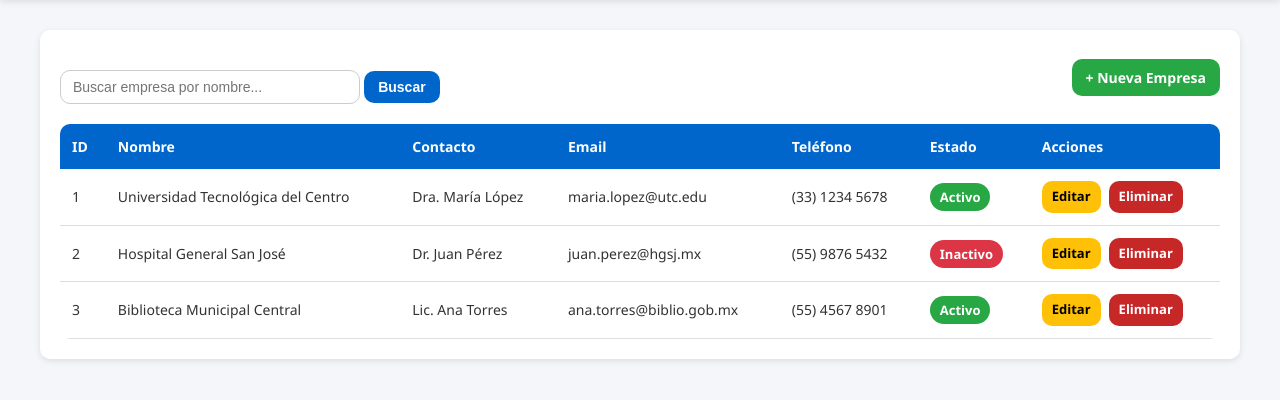
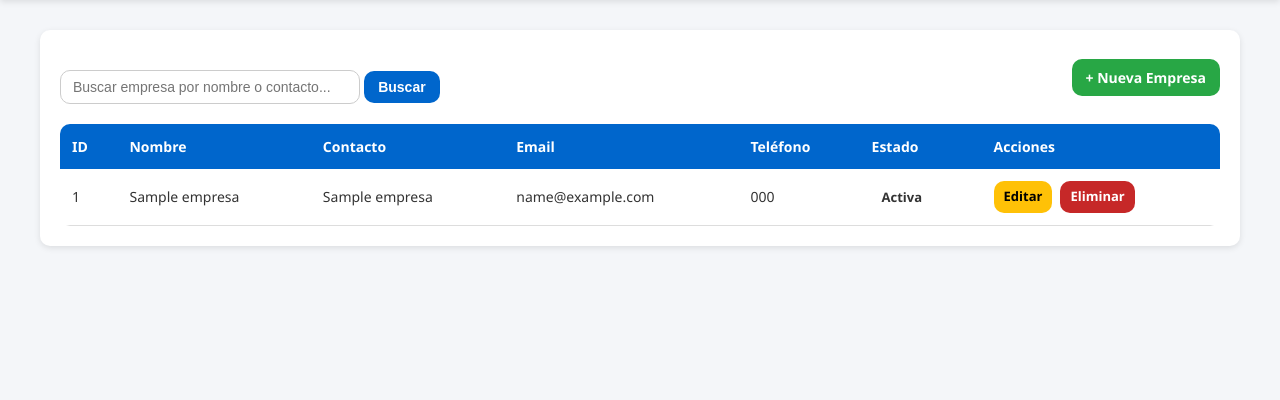
Before and after one commit to hectorgrm/vinculacion, a PHP site: page /serviciosocial/view/empresas/empresa_list.php in a window 1280 px wide. Shown: the part 97-497 px from the top of the page. Run offline with PHP 8.4, Linux system fonts and the light colour scheme; tables that the repository leaves empty or names only in its code hold one stand-in row (values such as "Sample post").

Commit message:
Empresa_list.php
Empresa list se puede visualizar desde la BD correctamente
Controller y Model hacen coneccion

```diff
--- a/serviciosocial/controller/EmpresaController.php
+++ b/serviciosocial/controller/EmpresaController.php
@@ -0,0 +1,53 @@
+<?php
+
+declare(strict_types=1);
+
+namespace Serviciosocial\Controller;
+
+require_once __DIR__ . '/../model/EmpresaModel.php';
+require_once __DIR__ . '/../../common/model/db.php';
+
+use Common\Model\Database;
+use InvalidArgumentException;
+use PDO;
+use Serviciosocial\Model\EmpresaModel;
+
+class EmpresaController
+{
+    private EmpresaModel $empresaModel;
+
+    public function __construct(?PDO $pdo = null)
+    {
+        if ($pdo === null) {
+            $pdo = Database::getConnection();
+        }
+
+        $this->empresaModel = new EmpresaModel($pdo);
+    }
+
+    /**
+     * @return array<int, array<string, mixed>>
+     */
+    public function listEmpresas(?string $search = null): array
+    {
+        $term = $search !== null ? trim($search) : null;
+
+        if ($term === '') {
+            $term = null;
+        }
+
+        return $this->empresaModel->fetchAll($term);
+    }
+
+    /**
+     * @return array<string, mixed>|null
+     */
+    public function findEmpresa(int $id): ?array
+    {
+        if ($id <= 0) {
+            throw new InvalidArgumentException('El identificador de la empresa debe ser un número positivo.');
+        }
+
+        return $this->empresaModel->findById($id);
+    }
+}
--- a/serviciosocial/model/EmpresaModel.php
+++ b/serviciosocial/model/EmpresaModel.php
@@ -0,0 +1,81 @@
+<?php
+
+declare(strict_types=1);
+
+namespace Serviciosocial\Model;
+
+use PDO;
+
+class EmpresaModel
+{
+    private PDO $pdo;
+
+    public function __construct(PDO $pdo)
+    {
+        $this->pdo = $pdo;
+    }
+
+    /**
+     * @return array<int, array<string, mixed>>
+     */
+    public function fetchAll(?string $search = null): array
+    {
+        $sql = <<<'SQL'
+            SELECT id,
+                   nombre,
+                   contacto_nombre,
+                   contacto_email,
+                   telefono,
+                   direccion,
+                   estado,
+                   creado_en
+            FROM ss_empresa
+        SQL;
+
+        $params = [];
+
+        if ($search !== null && $search !== '') {
+            $sql .= ' WHERE (nombre LIKE :search OR contacto_nombre LIKE :search OR contacto_email LIKE :search)';
+            $params[':search'] = '%' . $search . '%';
+        }
+
+        $sql .= ' ORDER BY nombre ASC';
+
+        if ($params === []) {
+            $statement = $this->pdo->query($sql);
+        } else {
+            $statement = $this->pdo->prepare($sql);
+            $statement->execute($params);
+        }
+
+        return $statement->fetchAll(PDO::FETCH_ASSOC);
+    }
+
+    /**
+     * @return array<string, mixed>|null
+     */
+    public function findById(int $id): ?array
+    {
+        $sql = <<<'SQL'
+            SELECT id,
+                   nombre,
+                   contacto_nombre,
+                   contacto_email,
+                   telefono,
+                   direccion,
+                   estado,
+                   creado_en
+            FROM ss_empresa
+            WHERE id = :id
+            LIMIT 1
+        SQL;
+
+        $statement = $this->pdo->prepare($sql);
+        $statement->bindValue(':id', $id, PDO::PARAM_INT);
+        $statement->execute();
+
+        $result = $statement->fetch(PDO::FETCH_ASSOC);
+
+        return $result === false ? null : $result;
+    }
+}
--- a/serviciosocial/view/empresas/empresa_list.php
+++ b/serviciosocial/view/empresas/empresa_list.php
@@ -1,3 +1,27 @@
+<?php
+declare(strict_types=1);
+
+require_once __DIR__ . '/../../../config/session.php';
+require_once __DIR__ . '/../../controller/EmpresaController.php';
+
+use Serviciosocial\Controller\EmpresaController;
+
+$searchTerm = isset($_GET['q']) ? trim((string) $_GET['q']) : '';
+$error = '';
+$empresas = [];
+
+try {
+    $controller = new EmpresaController();
+    $empresas = $controller->listEmpresas($searchTerm);
+} catch (\Throwable $exception) {
+    $error = 'No fue posible obtener la lista de empresas: ' . $exception->getMessage();
+}
+
+$estadoConfig = [
+    'activo' => ['label' => 'Activo', 'class' => 'badge-activo'],
+    'inactivo' => ['label' => 'Inactivo', 'class' => 'badge-inactivo'],
+];
+?>
 <!DOCTYPE html>
 <html lang="es">
 <head>
@@ -5,6 +29,27 @@
   <meta name="viewport" content="width=device-width, initial-scale=1.0" />
   <title>Gestión de Empresas · Servicio Social</title>
   <link rel="stylesheet" href="../../assets/css/empresas/empresaglobalstyles.css" />
+  <style>
+    .alert {
+      margin: 20px 0;
+      padding: 15px;
+      border-radius: 8px;
+      font-size: 14px;
+    }
+
+    .alert-error {
+      background: #fdecea;
+      color: #b71c1c;
+      border: 1px solid #f5c6cb;
+    }
+
+    .empty-state {
+      text-align: center;
+      padding: 40px 20px;
+      color: #666;
+      font-size: 15px;
+    }
+  </style>
 </head>
 <body>
 
@@ -16,13 +61,24 @@
 
   <div class="container">
 
+    <?php if ($error !== ''): ?>
+      <div class="alert alert-error" role="alert">
+        <?php echo htmlspecialchars($error, ENT_QUOTES, 'UTF-8'); ?>
+      </div>
+    <?php endif; ?>
+
     <!-- ===== BARRA DE ACCIONES ===== -->
     <div class="search-bar">
-      <form action="#" method="get">
-        <input type="text" placeholder="Buscar empresa por nombre..." />
+      <form action="" method="get">
+        <input
+          type="text"
+          name="q"
+          placeholder="Buscar empresa por nombre o contacto..."
+          value="<?php echo htmlspecialchars($searchTerm, ENT_QUOTES, 'UTF-8'); ?>"
+        />
         <button type="submit" class="btn btn-primary">Buscar</button>
       </form>
-      <a href="empresa_add.html" class="btn btn-success">+ Nueva Empresa</a>
+      <a href="empresa_add.php" class="btn btn-success">+ Nueva Empresa</a>
     </div>
 
     <!-- ===== TABLA ===== -->
@@ -40,42 +96,48 @@
           </tr>
         </thead>
         <tbody>
+          <?php if ($error === '' && !empty($empresas)): ?>
+            <?php foreach ($empresas as $empresa): ?>
               <tr>
-            <td data-label="ID">1</td>
-            <td data-label="Nombre">Universidad Tecnológica del Centro</td>
-            <td data-label="Contacto">Dra. María López</td>
-            <td data-label="Email">maria.lopez@utc.edu</td>
-            <td data-label="Teléfono">(33) 1234 5678</td>
-            <td data-label="Estado"><span class="badge badge-activo">Activo</span></td>
+                <td data-label="ID"><?php echo (int) $empresa['id']; ?></td>
+                <td data-label="Nombre">
+                  <?php echo htmlspecialchars($empresa['nombre'] ?? '', ENT_QUOTES, 'UTF-8'); ?>
+                </td>
+                <td data-label="Contacto">
+                  <?php echo htmlspecialchars($empresa['contacto_nombre'] ?? '-', ENT_QUOTES, 'UTF-8'); ?>
+                </td>
+                <td data-label="Email">
+                  <?php echo htmlspecialchars($empresa['contacto_email'] ?? '-', ENT_QUOTES, 'UTF-8'); ?>
+                </td>
+                <td data-label="Teléfono">
+                  <?php echo htmlspecialchars($empresa['telefono'] ?? '-', ENT_QUOTES, 'UTF-8'); ?>
+                </td>
+                <td data-label="Estado">
+                  <?php
+                  $estado = strtolower((string) ($empresa['estado'] ?? ''));
+                  $config = $estadoConfig[$estado] ?? ['label' => ucfirst($estado), 'class' => ''];
+                  ?>
+                  <span class="badge <?php echo htmlspecialchars($config['class'], ENT_QUOTES, 'UTF-8'); ?>">
+                    <?php echo htmlspecialchars($config['label'], ENT_QUOTES, 'UTF-8'); ?>
+                  </span>
+                </td>
                 <td data-label="Acciones" class="actions">
-              <a href="empresa_edit.html" class="btn btn-warning btn-sm">Editar</a>
-              <a href="empresa_delete.html" class="btn btn-danger btn-sm">Eliminar</a>
+                  <a href="empresa_edit.php?id=<?php echo (int) $empresa['id']; ?>" class="btn btn-warning btn-sm">Editar</a>
+                  <a href="empresa_delete.php?id=<?php echo (int) $empresa['id']; ?>" class="btn btn-danger btn-sm">Eliminar</a>
                 </td>
               </tr>
+            <?php endforeach; ?>
+          <?php else: ?>
             <tr>
-            <td data-label="ID">2</td>
-            <td data-label="Nombre">Hospital General San José</td>
-            <td data-label="Contacto">Dr. Juan Pérez</td>
-            <td data-label="Email">juan.perez@hgsj.mx</td>
-            <td data-label="Teléfono">(55) 9876 5432</td>
-            <td data-label="Estado"><span class="badge badge-inactivo">Inactivo</span></td>
-            <td data-label="Acciones" class="actions">
-              <a href="empresa_edit.html" class="btn btn-warning btn-sm">Editar</a>
-              <a href="empresa_delete.html" class="btn btn-danger btn-sm">Eliminar</a>
+              <td colspan="7">
+                <div class="empty-state">
+                  <?php echo $error !== ''
+                      ? 'No se pudo cargar la información de empresas.'
+                      : 'No hay empresas registradas.'; ?>
+                </div>
               </td>
             </tr>
-          <tr>
-            <td data-label="ID">3</td>
-            <td data-label="Nombre">Biblioteca Municipal Central</td>
-            <td data-label="Contacto">Lic. Ana Torres</td>
-            <td data-label="Email">ana.torres@biblio.gob.mx</td>
-            <td data-label="Teléfono">(55) 4567 8901</td>
-            <td data-label="Estado"><span class="badge badge-activo">Activo</span></td>
-            <td data-label="Acciones" class="actions">
-              <a href="empresa_edit.html" class="btn btn-warning btn-sm">Editar</a>
-              <a href="empresa_delete.html" class="btn btn-danger btn-sm">Eliminar</a>
-            </td>
-          </tr>
+          <?php endif; ?>
         </tbody>
       </table>
     </div>
```
Lines whose indentation alone changed are shown as unchanged.
